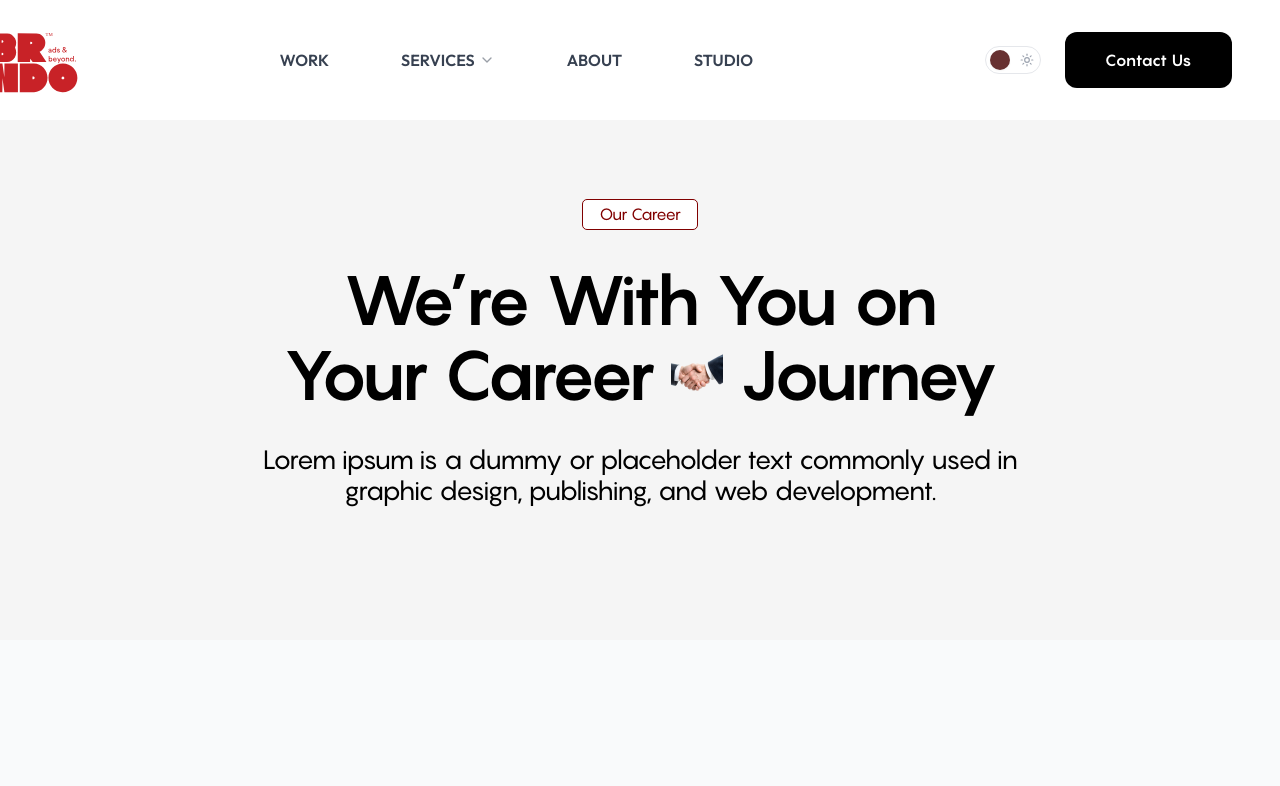
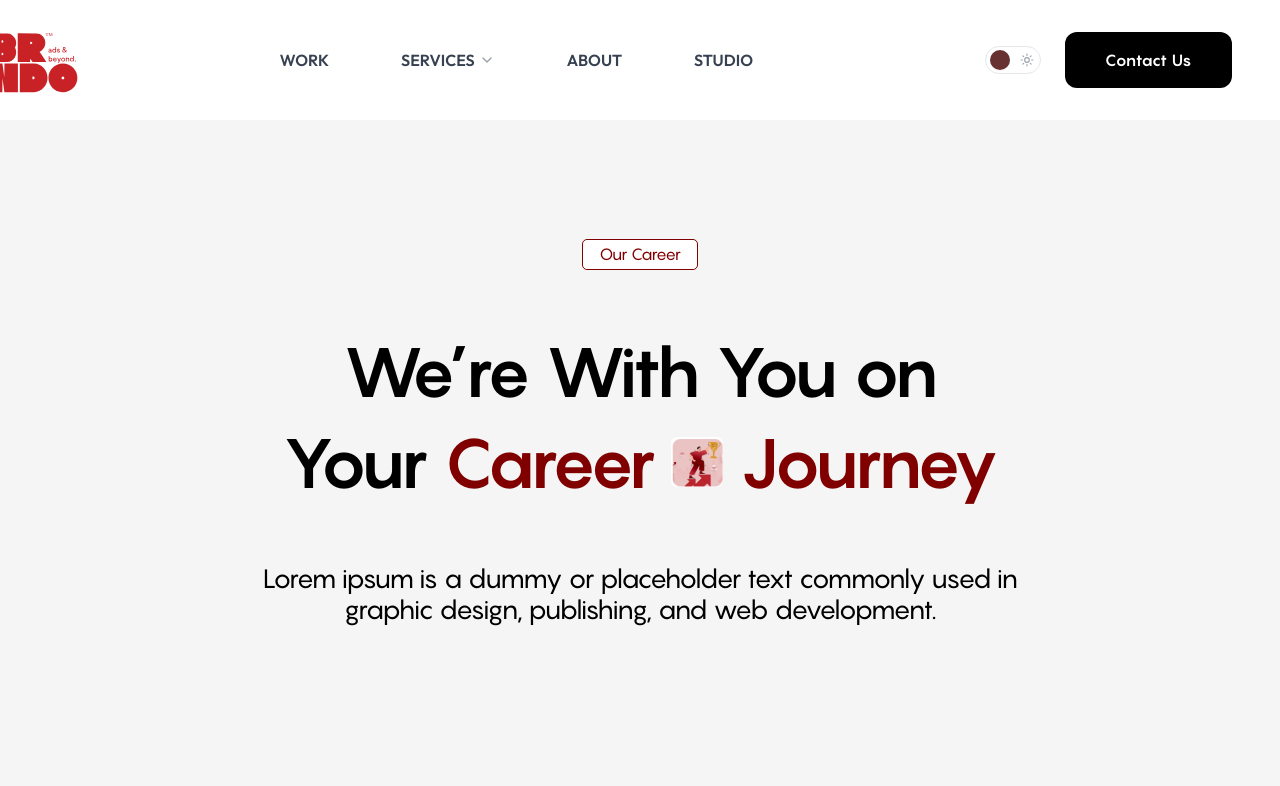
Before and after one commit to amanaanubhav/brndo.in, a Next.js app: page /career in a window 1280 px wide. Shown: the top 786 px of the page. Built offline with nearby package versions, Linux system fonts and the light colour scheme.

Commit message:
feat: add CareersHero component and supporting asset image

```diff
--- a/src/features/careers/Hero.jsx
+++ b/src/features/careers/Hero.jsx
@@ -4,8 +4,8 @@ import { motion } from 'framer-motion';
 
 export default function CareersHero() {
   return (
-    <section className="relative min-h-[80vh] flex flex-col items-center justify-center pt-32 pb-16 overflow-hidden bg-[#F5F5F5]">
-      {/* Background Styling: Subtle pattern or gradient if needed, matching the requested plain white/gray look */}
+    <section className="relative min-h-screen flex flex-col items-center justify-center pt-32 pb-16 overflow-hidden bg-[#F5F5F5]">
+      {/* Background Styling */}
       <div className="absolute top-0 left-0 w-full h-full overflow-hidden -z-10 bg-white">
         <div className="absolute top-[-20%] left-[-10%] w-[50%] h-[50%] rounded-full bg-brndo-red/10 blur-[120px]" />
         <div className="absolute bottom-[-10%] right-[-10%] w-[60%] h-[60%] rounded-full bg-brndo-red/5 blur-[150px]" />
@@ -15,14 +15,14 @@ export default function CareersHero() {
         ></div>
       </div>
 
-      <div className="relative z-10 flex flex-col items-center text-center w-full max-w-5xl mx-auto px-4">
+      <div className="relative z-10 flex flex-col items-center justify-evenly flex-1 text-center w-full max-w-5xl mx-auto px-4 py-12">
 
         {/* Pill / Badge */}
         <motion.div
           initial={{ opacity: 0, y: 20 }}
           animate={{ opacity: 1, y: 0 }}
           transition={{ duration: 0.6 }}
-          className="flex items-center justify-center bg-white border border-[#800000] rounded-[5px] px-4 py-1.5 mb-8"
+          className="flex items-center justify-center bg-white border border-[#800000] rounded-[5px] px-4 py-1.5"
           style={{
             width: 'fit-content'
           }}
@@ -44,23 +44,23 @@ export default function CareersHero() {
           initial={{ opacity: 0, y: 20 }}
           animate={{ opacity: 1, y: 0 }}
           transition={{ duration: 0.6, delay: 0.1 }}
-          className="font-pangram text-black text-center tracking-[-0.02em] mb-8"
+          className="font-pangram text-black text-center tracking-[-0.02em] flex flex-col items-center gap-4"
           style={{
             fontWeight: 617,
             fontSize: '69px',
             lineHeight: '75px'
           }}
         >
-          We’re With You on <br className="hidden md:block" />
+          <span>We’re With You on</span>
           <span className="inline-flex items-center gap-4">
-            Your Career
+            Your <span className="text-[#800000]">Career</span>
             <img
-              src="/per-market-hero.png"
+              src="/car-hero.png"
               alt="Icon"
               className="w-[52px] h-[50px] object-cover rounded-md inline-block align-middle"
               style={{ objectFit: 'cover' }}
             />
-            Journey
+            <span className="text-[#800000]">Journey</span>
           </span>
         </motion.h1>
 
```
Also changed, not shown: public/car-hero.png (added).
